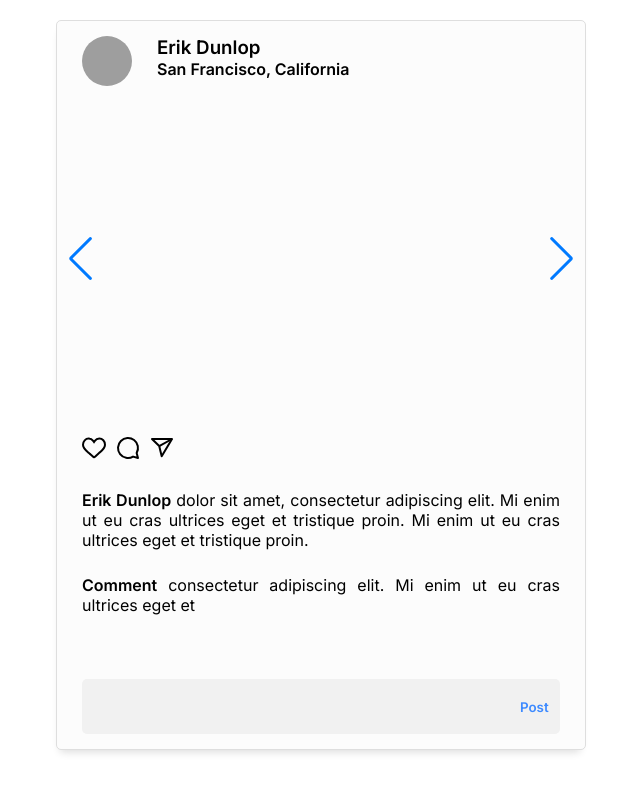
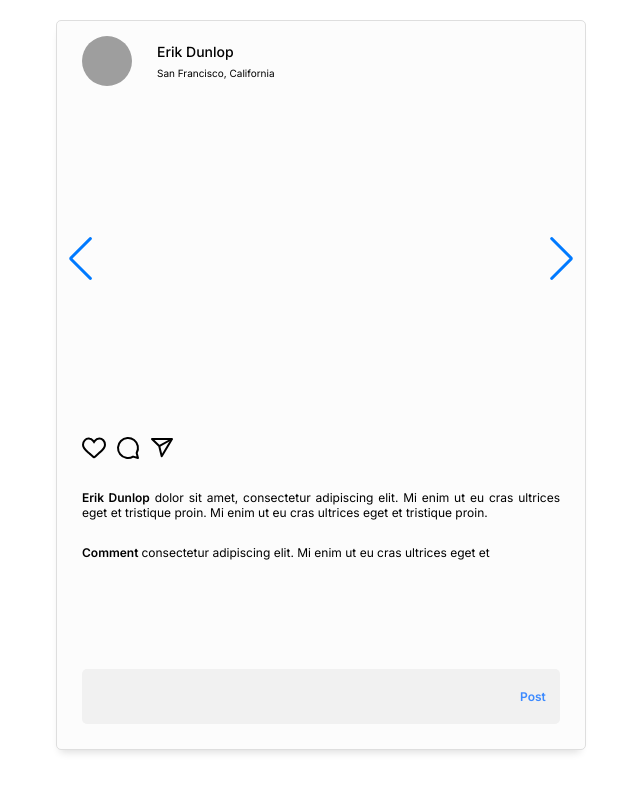
Before and after one commit to amandavmanduca/html_css_js_instaPage, a plain HTML site: page index.html in a window 1280 px wide. Shown: the whole page, without its empty margins (319-959 px from the left). Drawn offline with nearby package versions, Linux system fonts and the light colour scheme; no server answers; grey boxes are pictures that could not be loaded.

Commit message:
:sparkles: Implements comments functionality

```diff
--- a/index.html
+++ b/index.html
@@ -18,10 +18,10 @@
             <div class="main-section">
                 <header>
                     <img src="https://cdn.pixabay.com/photo/2020/07/01/12/58/icon-5359553_1280.png" alt="" class="user-photo">
-                    <span>
+                    <div class="user-info">
                         <h3 class="user-name">Erik Dunlop</h3>
                         <h4 class="user-location">San Francisco, California</h4>
-                    </span>
+                    </div>
                 </header>
                 <section>
                     <div class="carousel">
@@ -41,9 +41,7 @@
                         <div class="description">
                             <p class="post-text"><b class="post-author">Erik Dunlop</b> dolor sit amet, consectetur adipiscing elit. Mi enim ut eu cras ultrices eget et tristique proin. Mi enim ut eu cras ultrices eget et tristique proin.</p>
                         </div>
-                        <div class="comments">
-                            <p class="comment-text"><b class="comment-author">Comment</b> consectetur adipiscing elit. Mi enim ut eu cras ultrices eget et </p>
-                        </div>
+                        <div class="comments" id="comments"></div>
                     </div>
                 </section>
             </div>
@@ -57,5 +55,6 @@
     </div>
     <script src="https://unpkg.com/swiper/swiper-bundle.min.js"></script>
     <script src="./src/carousel.js"></script>
+    <script src="./src/comments.js"></script>
 </body>
 </html>
--- /dev/null
+++ b/src/comments.js
@@ -0,0 +1,26 @@
+const initialComment = 'consectetur adipiscing elit. Mi enim ut eu cras ultrices eget et'
+
+initialComment && addNewComment(initialComment)
+
+function addNewComment(user_text) {
+    const commentTitle = document.createElement('b');
+    commentTitle.className = 'comment-author'
+    commentTitle.innerHTML = 'Comment '
+
+    const addNewComment = document.createElement('p');
+    addNewComment.className = 'comment-text'
+    var text = user_text;
+
+    const commentsSection = document.getElementById('comments');
+    commentsSection.appendChild( addNewComment );
+    addNewComment.appendChild( commentTitle ).insertAdjacentText("afterend", text);
+    document.getElementById("comment-input").value = ''
+}
+
+const commentButton = document.getElementById('comment-button');
+commentButton.addEventListener("click", sendComment);
+
+function sendComment() {
+    const input_text = document.getElementById("comment-input").value
+    input_text && addNewComment(input_text)
+}
--- a/styles/global.css
+++ b/styles/global.css
@@ -18,10 +18,29 @@ body {
     padding: 20px;
 }
 
+.user-info {
+    display: flex;
+    flex-direction: column;
+    justify-content: space-around;
+    padding: 3px 0px;
+}
+
+.user-name {
+    font-size: 14px;
+    font-height: 16.94px;
+    font-weight: 500;
+}
+
 .user-photo {
     border-radius: 100%;
     width: 50px;
     height: 50px;
+}
+
+.user-location {
+    font-size: 10px;
+    font-height: 12px;
+    font-weight: 400;
 }
 
 .card {
@@ -35,6 +54,7 @@ body {
     display: flex;
     flex-direction: column;
     justify-content: space-between;
+    position: relative;
 }
 
 .main-section {
@@ -71,11 +91,8 @@ header {
 
 .post-text, .comment-text {
     text-align: justify;
-}
-
-
-.comment-text {
-
+    font-size: 12px;
+    font-height: 14.52px;
 }
 
 footer {
@@ -89,14 +106,45 @@ input {
     border-radius: 5px;
     border: none;
     height: 55px;
-    padding: 15px;
+    padding: 15px 60px 15px 15px;
+    font-size: 12px;
+    font-height: 14.52px;
 }
 
 input:focus {
     outline: none;
 }
 
+footer {
+    position: absolute;
+    bottom: 10px;
+}
+
+.comments {
+    display: grid;
+    grid-gap: 5px;
+    padding: 0px 5px 0px 0px;
+    max-height: 105px;
+    overflow: auto;
+    scrollbar-width: thin;
+    scrollbar-color: gray #FAFAFA;
+}
+
+.comments::-webkit-scrollbar {
+    width: 5px;
+}
+
+.comments::-webkit-scrollbar-track {
+    background: #FAFAFA;
+}
+
+.comments::-webkit-scrollbar-thumb {
+    background-color: gray;
+    border-radius: 20px;
+}
+
 .comment-section {
+    position: relative;
     display: flex;
 }
 
@@ -108,4 +156,7 @@ input:focus {
     cursor: pointer;
     color: #3D8AFF;
     font-weight: 700;
+    font-size: 12px;
+    font-height: 14.52px;
+    font-weight: 700;
 }
```
